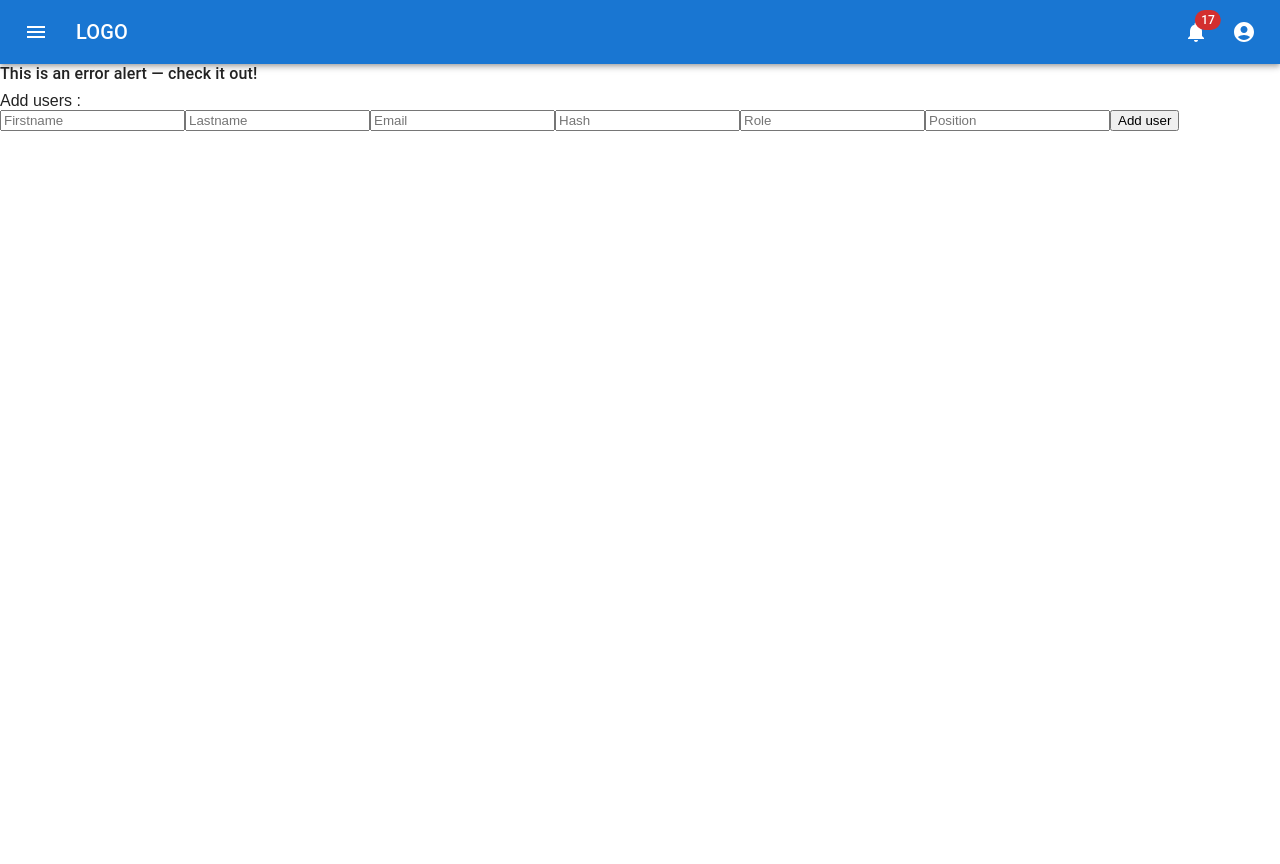
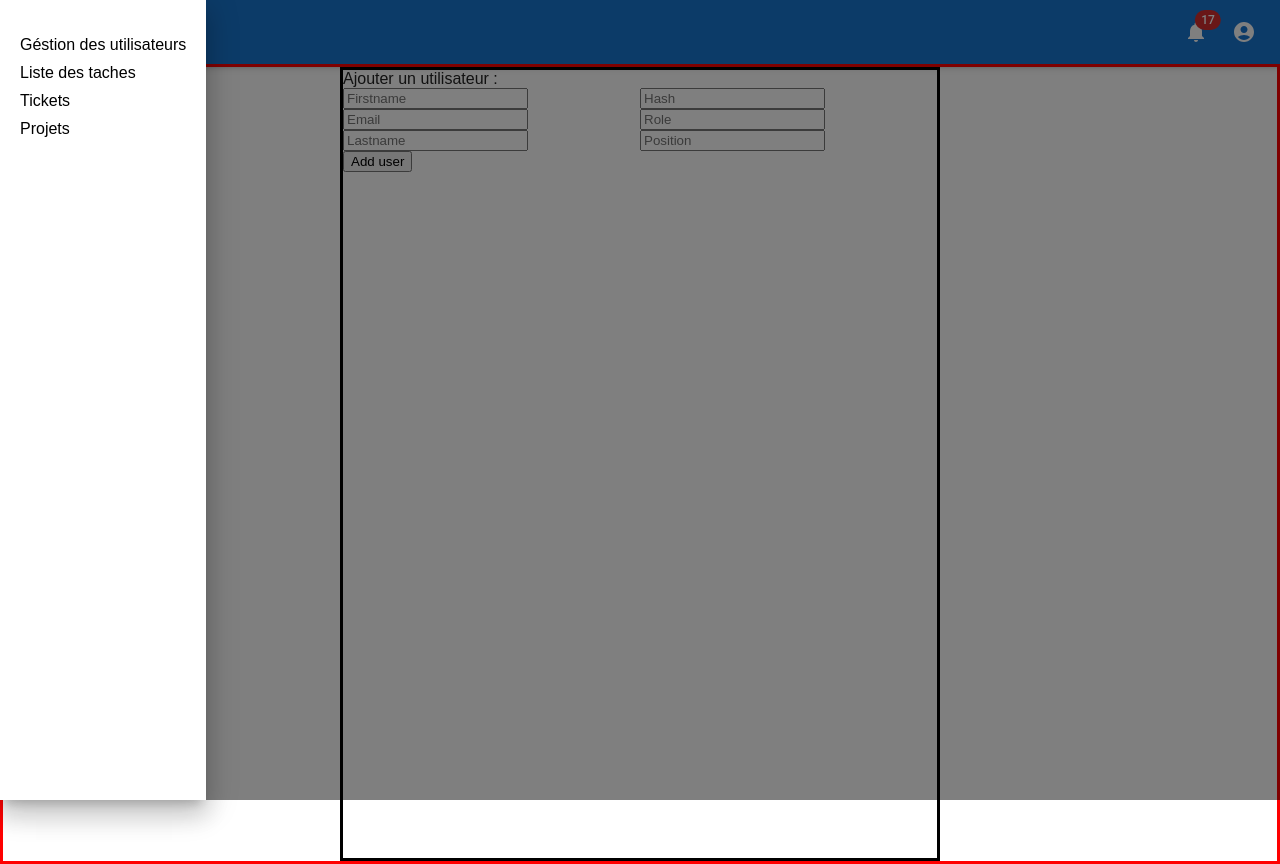
Before and after one commit to WildCodeSchool/2109-wns-paris-les-semicroustillant-front, a React (Create React App) app: page /add-user in a window 1280 px wide. Both pictures are taken after a click on the button 36 px from the left and 32 px from the top of the page. Before the commit the page ends 800 px from the top, so only its background shows below. Built offline with nearby package versions, Linux system fonts and the light colour scheme; no server answers.

Commit message:
in progress

```diff
--- a/package.json
+++ b/package.json
@@ -6,6 +6,7 @@
     "@apollo/client": "^3.5.5",
     "@emotion/react": "^11.6.0",
     "@emotion/styled": "^11.6.0",
+    "@material-ui/core": "^4.12.3",
     "@material-ui/icons": "^4.11.2",
     "@mui/icons-material": "^5.2.0",
     "@mui/material": "^5.2.0",
--- a/public/index.html
+++ b/public/index.html
@@ -10,6 +10,12 @@
       content="Web site created using create-react-app"
     />
     <link rel="apple-touch-icon" href="%PUBLIC_URL%/logo192.png" />
+    <link
+      rel="stylesheet"
+      href="https://use.fontawesome.com/releases/v5.15.4/css/all.css"
+      integrity="sha384-DyZ88mC6Up2uqS4h/KRgHuoeGwBcD4Ng9SiP4dIRy0EXTlnuz47vAwmeGwVChigm"
+      crossorigin="anonymous"
+    />
     <!--
       manifest.json provides metadata used when your web app is installed on a
       user's mobile device or desktop. See https://developers.google.com/web/fundamentals/web-app-manifest/
--- a/src/components/AddUserX.tsx
+++ b/src/components/AddUserX.tsx
@@ -3,8 +3,9 @@
 import React, { useState } from 'react';
 import { useMutation, gql, useQuery } from '@apollo/client';
 import { Mutation_addUser, getUsers } from '../schemaTypes';
-import AlertTitle from '@mui/material/AlertTitle';
 import AllUsers from './AllUsers';
+import Grid from '@mui/material/Grid';
+import Box from '@mui/material/Box';
 
 const AddUserX = (): JSX.Element => {
   const [firstname, setFirstname] = useState('');
@@ -64,8 +65,6 @@ const AddUserX = (): JSX.Element => {
   }
 
   return (
-    <div>
-      <AlertTitle>This is an error alert — check it out!</AlertTitle>
     <form
       onSubmit={(e) => {
         e.preventDefault();
@@ -84,7 +83,20 @@ const AddUserX = (): JSX.Element => {
         input.value = '';
       }}
     >
-        <div>Add users :</div>
+      <Box
+        sx={{
+          border: 'solid red',
+          display: 'flex',
+          justifyContent: 'center',
+          height: 800,
+          flexGrow: 1,
+        }}
+      >
+        <Box sx={{ width: 600, border: 'solid black' }}>
+          <div>Ajouter un utilisateur :</div>
+          <Grid container spacing={0}>
+            <Grid item xs={6}>
+              <div>
                 <input
                   placeholder="Firstname"
                   ref={(node) => {
@@ -95,16 +107,8 @@ const AddUserX = (): JSX.Element => {
                     setFirstname(e.target.value);
                   }}
                 />
-        <input
-          placeholder="Lastname"
-          ref={(node) => {
-            input = node;
-          }}
-          value={lastname}
-          onChange={(e) => {
-            setLastname(e.target.value);
-          }}
-        />
+              </div>
+              <div>
                 <input
                   id="checkEmail"
                   placeholder="Email"
@@ -116,6 +120,22 @@ const AddUserX = (): JSX.Element => {
                     setEmail(e.target.value);
                   }}
                 />
+              </div>
+              <div>
+                <input
+                  placeholder="Lastname"
+                  ref={(node) => {
+                    input = node;
+                  }}
+                  value={lastname}
+                  onChange={(e) => {
+                    setLastname(e.target.value);
+                  }}
+                />
+              </div>
+            </Grid>
+            <Grid item xs={6}>
+              <div>
                 <input
                   placeholder="Hash"
                   ref={(node) => {
@@ -126,6 +146,8 @@ const AddUserX = (): JSX.Element => {
                     setHash(e.target.value);
                   }}
                 />
+              </div>
+              <div>
                 <input
                   placeholder="Role"
                   ref={(node) => {
@@ -136,6 +158,8 @@ const AddUserX = (): JSX.Element => {
                     setRole(e.target.value);
                   }}
                 />
+              </div>
+              <div>
                 <input
                   placeholder="Position"
                   ref={(node) => {
@@ -146,6 +170,9 @@ const AddUserX = (): JSX.Element => {
                     setPosition(e.target.value);
                   }}
                 />
+              </div>
+            </Grid>
+          </Grid>
           <button
             onClick={(e) => {
               submit(e);
@@ -154,8 +181,9 @@ const AddUserX = (): JSX.Element => {
           >
             Add user
           </button>
+        </Box>
+      </Box>
     </form>
-    </div>
   );
 };
 
--- a/src/components/AllUsers.tsx
+++ b/src/components/AllUsers.tsx
@@ -1,3 +1,5 @@
+/* eslint-disable */
+// @ts-nocheck
 import React, { useState } from 'react';
 import Box from '@mui/material/Box';
 import Table from '@mui/material/Table';
@@ -9,6 +11,7 @@ import TableRow from '@mui/material/TableRow';
 import Paper from '@mui/material/Paper';
 import { useQuery, gql, useMutation } from '@apollo/client';
 import { getUsers, DeleteUser } from '../schemaTypes';
+import '../styles/AllUsers.css';
 
 const AllUsers = (): JSX.Element => {
   const GET_USERS = gql`
@@ -26,8 +29,6 @@ const AllUsers = (): JSX.Element => {
 
   const [deleteId, setDeleteId] = useState('');
 
-
-
   let input: any;
 
   const DELETE_USER = gql`
@@ -37,6 +38,7 @@ const AllUsers = (): JSX.Element => {
   `;
   const [mutateFunction] = useMutation<DeleteUser>(DELETE_USER);
   return (
+    <div>
       <TableContainer
         sx={{
           display: 'flex',
@@ -44,7 +46,10 @@ const AllUsers = (): JSX.Element => {
         }}
         component={Paper}
       >
-      <Table sx={{ maxWidth: 1200, m: 8, border: 1 }} aria-label="simple table">
+        <Table
+          sx={{ maxWidth: 1200, m: 8, border: 1 }}
+          aria-label="simple table"
+        >
           <TableHead>
             <TableRow sx={{ bgcolor: 'info.main' }}>
               <TableCell style={{ color: 'white', fontWeight: 'bold' }}>
@@ -83,15 +88,20 @@ const AllUsers = (): JSX.Element => {
                   <TableCell align="right">{user.lastname}</TableCell>
                   <TableCell align="right">{user.role}</TableCell>
                   <TableCell align="right">
-                  <button type="submit">Modifier</button>
+                    <button className="edit" type="submit">
+                      <i class="fas fa-edit"></i> Modifier
+                    </button>
                     <button
+                      className="delete"
                       onClick={(e) => {
-                      mutateFunction({ variables: { deleteUserId: user._id } });
+                        mutateFunction({
+                          variables: { deleteUserId: user._id },
+                        });
                         window.location.reload();
                       }}
                       type="submit"
                     >
-                    supprimer
+                      <i class="fas fa-trash-alt"></i> supprimer
                     </button>
                   </TableCell>
                 </TableRow>
@@ -99,6 +109,14 @@ const AllUsers = (): JSX.Element => {
           </TableBody>
         </Table>
       </TableContainer>
+      <div className="containerAddUser">
+        <button id="addUser" type="submit">
+          <a id="linkAddUser" href="/add-user">
+            <i className="fas fa-plus-circle"></i> Ajouter un utilisateur
+          </a>
+        </button>
+      </div>
+    </div>
   );
 };
 
--- a/src/components/Navbar.tsx
+++ b/src/components/Navbar.tsx
@@ -1,4 +1,6 @@
-import * as React from 'react';
+/* eslint-disable */
+// @ts-nocheck
+import React, { useState } from 'react';
 import { styled, alpha } from '@mui/material/styles';
 import AppBar from '@mui/material/AppBar';
 import Box from '@mui/material/Box';
@@ -10,11 +12,11 @@ import Badge from '@mui/material/Badge';
 import MenuItem from '@mui/material/MenuItem';
 import Menu from '@mui/material/Menu';
 import MenuIcon from '@mui/icons-material/Menu';
-import SearchIcon from '@mui/icons-material/Search';
 import AccountCircle from '@mui/icons-material/AccountCircle';
-import MailIcon from '@mui/icons-material/Mail';
 import NotificationsIcon from '@mui/icons-material/Notifications';
 import MoreIcon from '@mui/icons-material/MoreVert';
+import Drawer from '@mui/material/Drawer';
+import '../styles/Navbar.css';
 
 const Search = styled('div')(({ theme }) => ({
   position: 'relative',
@@ -78,6 +80,18 @@ export default function PrimarySearchAppBar() {
 
   const handleMobileMenuOpen = (event: any) => {
     setMobileMoreAnchorEl(event.currentTarget);
+  };
+
+  const [open, setState] = useState(false);
+
+  const toggleDrawer = (open) => (event) => {
+    if (
+      event.type === 'keydown' &&
+      (event.key === 'Tab' || event.key === 'Shift')
+    ) {
+      return;
+    }
+    setState(open);
   };
 
   const menuId = 'primary-search-account-menu';
@@ -156,6 +170,7 @@ export default function PrimarySearchAppBar() {
             color="inherit"
             aria-label="open drawer"
             sx={{ mr: 2 }}
+            onClick={toggleDrawer(true)}
           >
             <MenuIcon />
           </IconButton>
@@ -188,6 +203,38 @@ export default function PrimarySearchAppBar() {
               onClick={handleProfileMenuOpen}
               color="inherit"
             >
+              <Drawer
+                anchor="left" //from which side the drawer slides in
+                variant="temporary" //if and how easily the drawer can be closed
+                open={open} //if open is true, drawer is shown
+                onClose={toggleDrawer(false)} //function that is called when the drawer should close
+                onOpen={toggleDrawer(true)} //function that is called when the drawer should open
+              >
+                <Box>
+                  <ul className="ul_nav">
+                    <li className="li_nav">
+                      <a className="link_nav" href="/all-users">
+                        Géstion des utilisateurs
+                      </a>
+                    </li>
+                    <li className="li_nav">
+                      <a className="link_nav" href="/task-list">
+                        Liste des taches
+                      </a>
+                    </li>
+                    <li className="li_nav">
+                      <a className="link_nav" href="/ticket">
+                        Tickets
+                      </a>
+                    </li>
+                    <li className="li_nav">
+                      <a className="link_nav" href="/all-project">
+                        Projets
+                      </a>
+                    </li>
+                  </ul>
+                </Box>
+              </Drawer>
               <AccountCircle />
             </IconButton>
           </Box>
--- /dev/null
+++ b/src/styles/AllUsers.css
@@ -0,0 +1,53 @@
+.containerAddUser {
+  display: flex;
+  justify-content: center;
+}
+#addUser {
+  background: #1c76d2;
+  border: none;
+  color: white;
+  padding: 15px;
+  margin-bottom: 15px;
+  margin-right: 50px;
+}
+
+#addUser:hover {
+  background: #155ca2;
+}
+
+#linkAddUser {
+  color: #fff;
+  text-decoration: none;
+  font-weight: bold;
+}
+
+.edit {
+  background: #f77c3a;
+  border: none;
+  color: #ffffff;
+  padding: 15px;
+  margin-right: 15px;
+}
+
+.edit:hover {
+  background: #ff7226;
+  border: none;
+  color: white;
+  padding: 15px;
+  cursor: pointer;
+}
+
+.delete {
+  background: #ff3745;
+  border: none;
+  color: white;
+  padding: 15px;
+}
+
+.delete:hover {
+  background: #ff0e0e;
+  border: none;
+  color: white;
+  padding: 15px;
+  cursor: pointer;
+}
--- /dev/null
+++ b/src/styles/Navbar.css
@@ -0,0 +1,17 @@
+.ul_nav {
+  list-style: none;
+  padding: 20px;
+}
+
+.li_nav {
+  margin-bottom: 10px;
+}
+
+.link_nav {
+  color: black;
+  text-decoration: none;
+}
+
+.link_nav:hover {
+  color: #1c76d2;
+}
```
Also changed, not shown: src/App.css (+4 -4 lines), 1 other file (tests, documents, lock files or other folders). Lines whose indentation alone changed are shown as unchanged.
